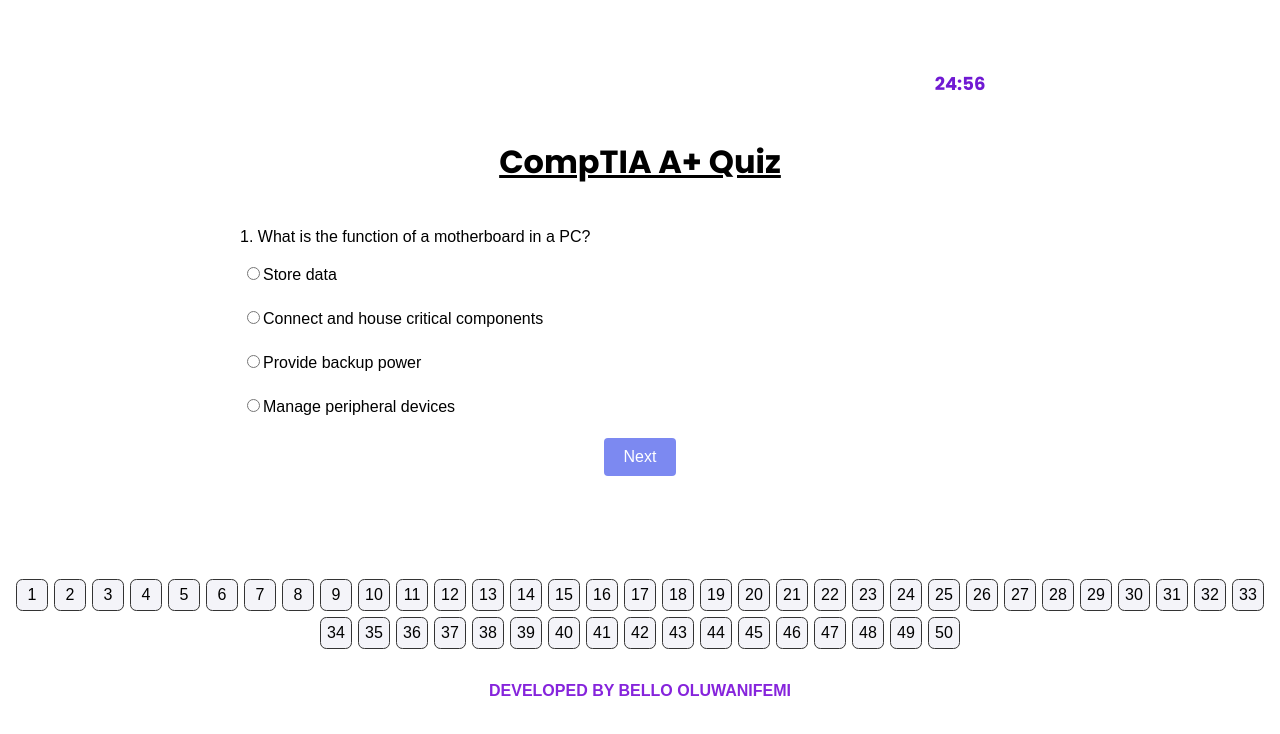
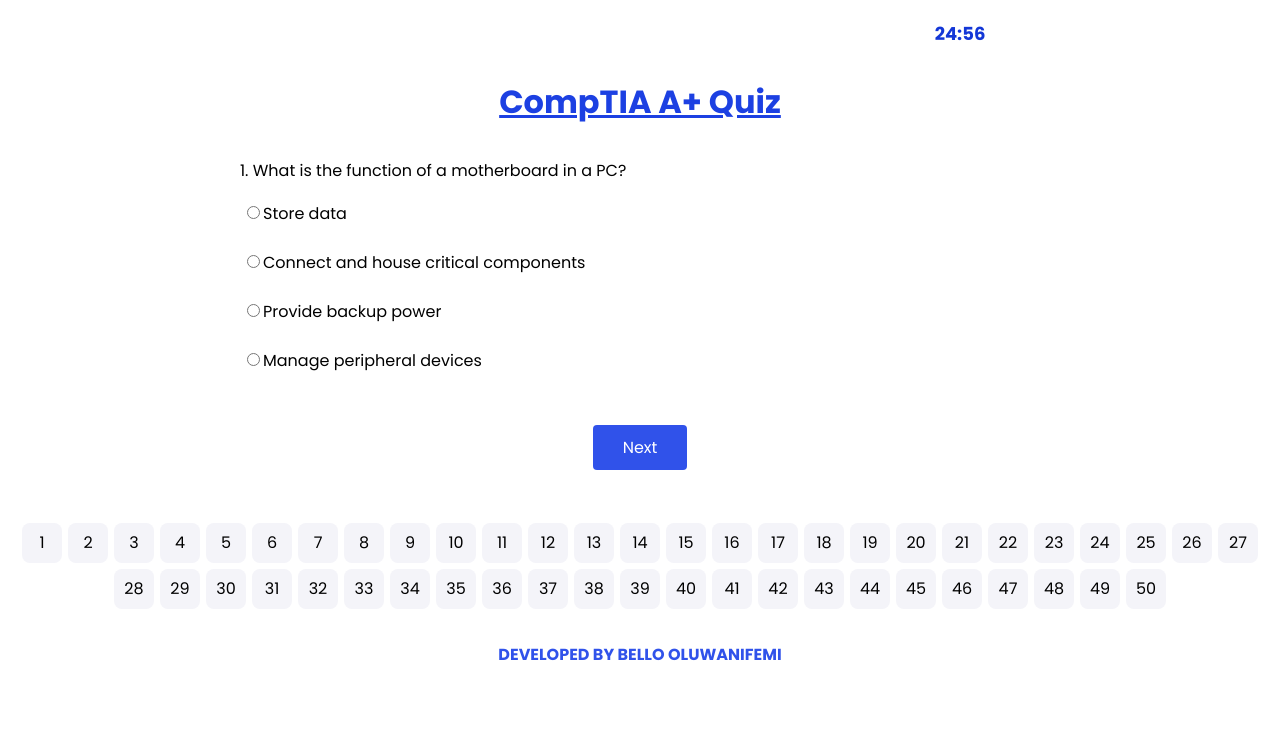
Before and after one commit to UFOASTRO/COMPTIA-QUIZ, a plain HTML site: page index.html in a window 1280 px wide. Drawn offline with Linux system fonts and the light colour scheme.

Commit message:
update User Interface

```diff
--- a/index.html
+++ b/index.html
@@ -8,6 +8,9 @@
   <meta name="viewport" content="width=device-width, initial-scale=1.0">
   <title>CompTIA A+ Quiz</title>
   <style>
+    *{
+        font-family: "Poppins", serif;
+    }
     body {
       font-family: Arial, sans-serif;
       margin: 0;
@@ -16,7 +19,7 @@
     }
     .container {
       max-width: 800px;
-      margin: 50px auto;
+      margin: 0px auto;
       background: #fff;
       padding: 20px;
       border-radius: 8px;
@@ -26,15 +29,15 @@
     h1 {
       text-align: center;
       text-decoration: underline;
-      padding: 20px;
+      padding: 10px;
       font-family: "Poppins", serif;
-
+      color: #1c40e2;
     }
     .timer {
       font-size: large;
       font-weight: bold;
-      color: #7019d3;
-      margin-bottom: 10px;
+      color: #1337d7;
+      margin-bottom: px;
       margin-left:80%;
       font-family: "Poppins", serif;
     }
@@ -43,6 +46,7 @@
       justify-content: center;
       text-align: center;
       padding: 10px;
+      font-family: "Poppins", serif;
     }
     .menu-item {
       display: inline-block;
@@ -50,19 +54,23 @@
       height: 30px;
       line-height: 30px;
       margin: 3px;
-      border: 1px solid #333;
+      border: 1px  none;
+      padding: 5px;
       border-radius: 20%;
       cursor: pointer;
+      /* box-shadow: 0 2px 6px rgba(0, 0, 0, 0.1); */
       background-color: #f4f4f9;
     }
     .menu-item.answered {
-      background-color: #8624dc;
+      background-color: #3052ea;
       color: #fff;
       font-weight: bold;
     }
     .question {
       display: none;
       text-align: left;
+      margin-bottom: 50px;
+      font-family: "Poppins", serif;
     }
     .question.active {
       display: block;
@@ -70,6 +78,7 @@
     .answers {
       list-style: none;
       padding: 0;
+      /* font-family: "Poppins", serif; */
     }
     .answers li {
       padding: 2px;
@@ -79,19 +88,22 @@
       display: flex;
       justify-content: center;
       gap: 20px;
-      margin: 20px 0;
+      border: none;
+      margin: 2px 0;
+      font-family: "Poppins", serif;
     }
     button {
-      padding: 10px 20px;
+      padding: 10px 30px;
       font-size: 16px;
-      background-color: #7c89f1;
+      background-color: #3052ea;
       color: white;
       border: none;
       border-radius: 4px;
       cursor: pointer;
+      font-family: "Poppins", serif;
     }
     button:hover {
-      background-color: #7925c2;
+      background-color: #3052ea;
     }
     .result {
       text-align: center;
@@ -102,7 +114,8 @@
     #link-to-form {
       font-weight: bold;
       text-decoration: none;
-      color: #8624dc;
+      color: #3052ea;
+      padding: 10px;
     }
   </style>
 </head>
```
